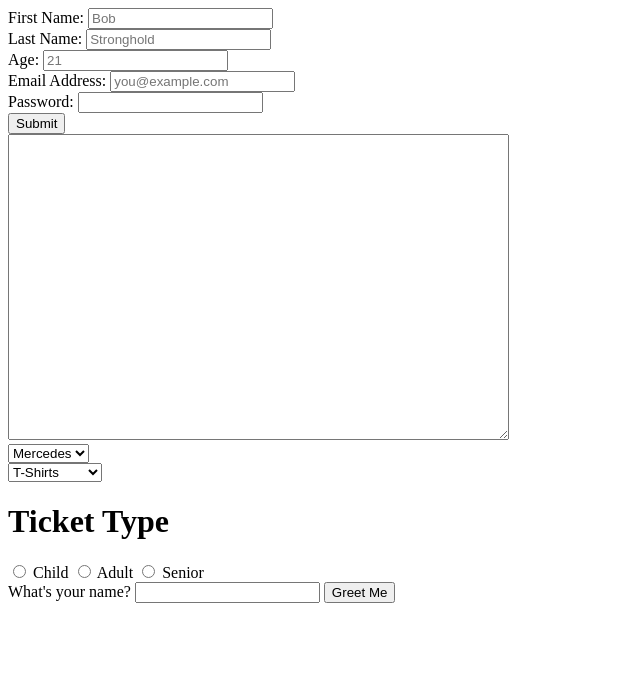
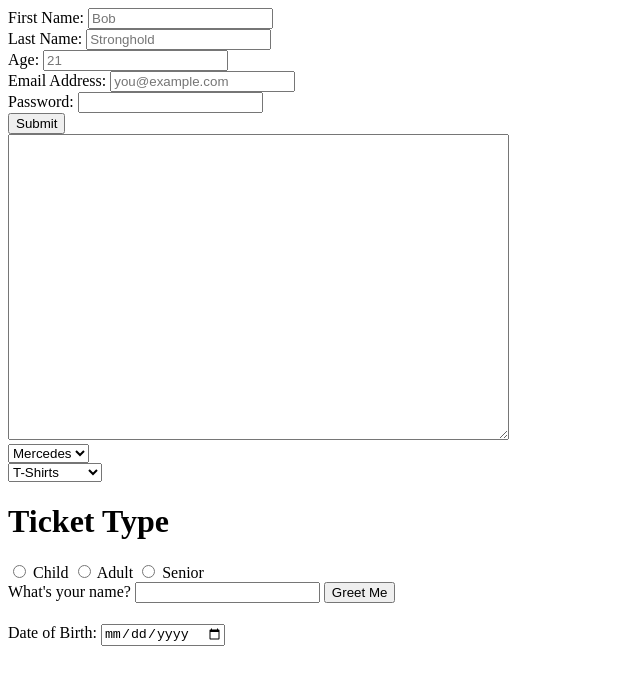
Before and after one commit to e-meyer/the-odin-project, a plain HTML site: page Fullstack JavaScript/intermediate-html-and-css/forms/form-element.html in a window 1280 px wide. Shown: the whole page, without its empty margins (0-640 px from the left). Drawn offline with Linux system fonts and the light colour scheme.

Commit message:
Add date of birth attribute - no styling yet

```diff
--- a/Fullstack JavaScript/intermediate-html-and-css/forms/form-element.html
+++ b/Fullstack JavaScript/intermediate-html-and-css/forms/form-element.html
@@ -82,7 +82,8 @@
 
     <h1 class="greeting"></h1>
 
-
+    <label for="dob">Date of Birth:</label>
+    <input type="date" id="dob" name="dob">
 
 </body>
 </html>
```
